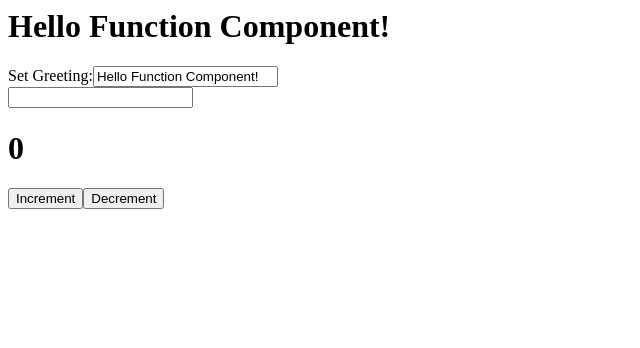
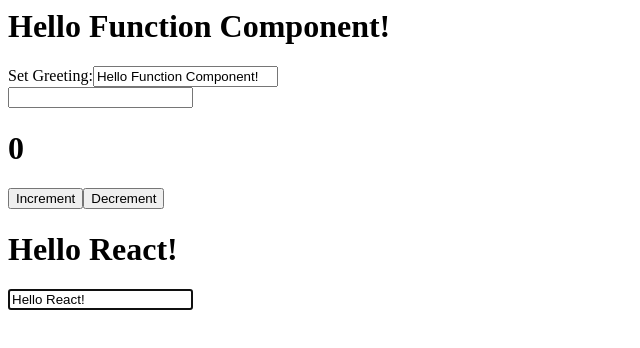
Before and after one commit to bright0220/react-ts-pxzk18, a React (Create React App) app: page / in a window 1280 px wide. Shown: the top 348 px of the page, without its empty margins (0-640 px from the left). Built offline with nearby package versions, Linux system fonts and the light colour scheme.

Commit message:
1 file modified

```diff
--- a/Ref.tsx
+++ b/Ref.tsx
@@ -1,5 +1,5 @@
 import * as React from 'react';
-import { useState, useEffect, useRef } from 'react';
+import { useState, useEffect, useRef, forwardRef } from 'react';
 
 const Ref = () => {
   const [greeting, setGreeting] = useState('Hello React!');
@@ -8,9 +8,21 @@
     target: { value: React.SetStateAction<string> };
   }) => setGreeting(event.target.value);
 
-  return <div></div>;
+  const ref = useRef();
+
+  useEffect(() => ref.current.focus(), []);
+
+  return (
+    <div>
+      <h1>{greeting}</h1>
+
+      <Input value={greeting} handleChange={handleChange} ref={ref} />
+    </div>
+  );
 };
 
-const Input = ({ value, handleChange }) => {};
+const Input = forwardRef(({ value, handleChange }, ref) => {
+  return <input type="text" value={value} onChange={handleChange} ref={ref} />;
+});
 
 export default Ref;
```
